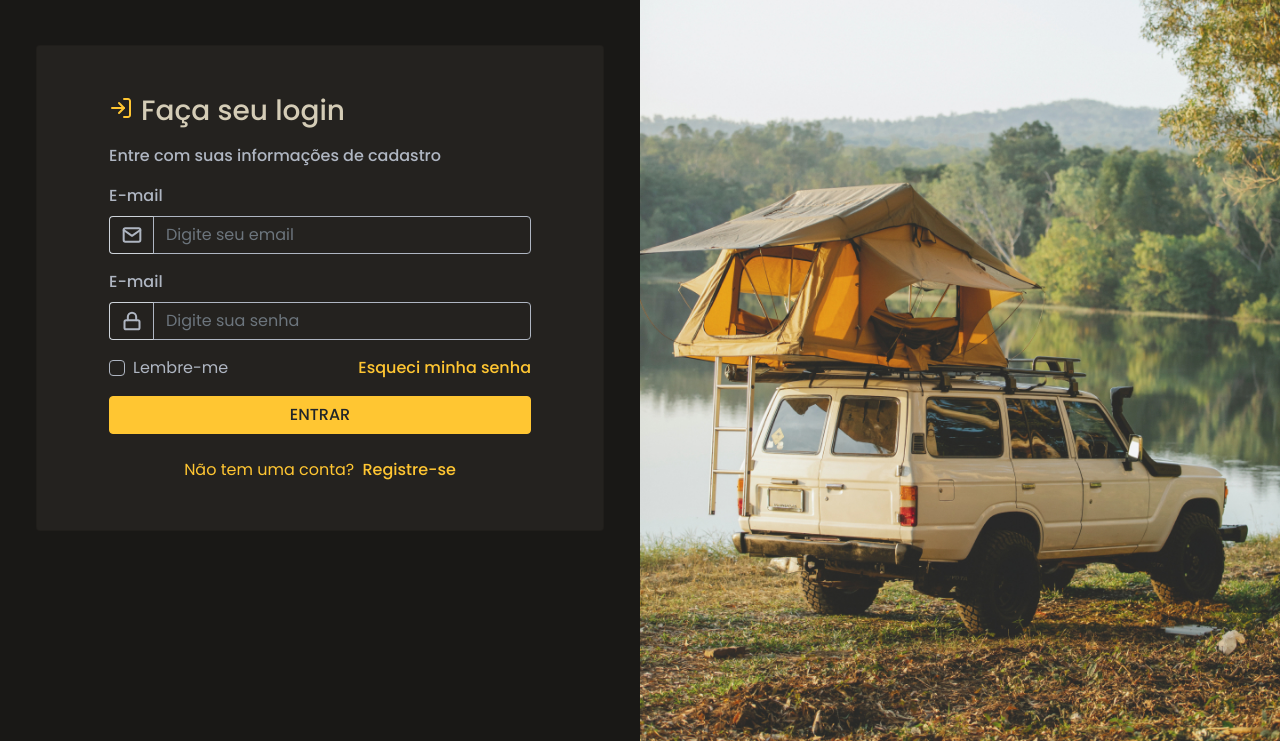
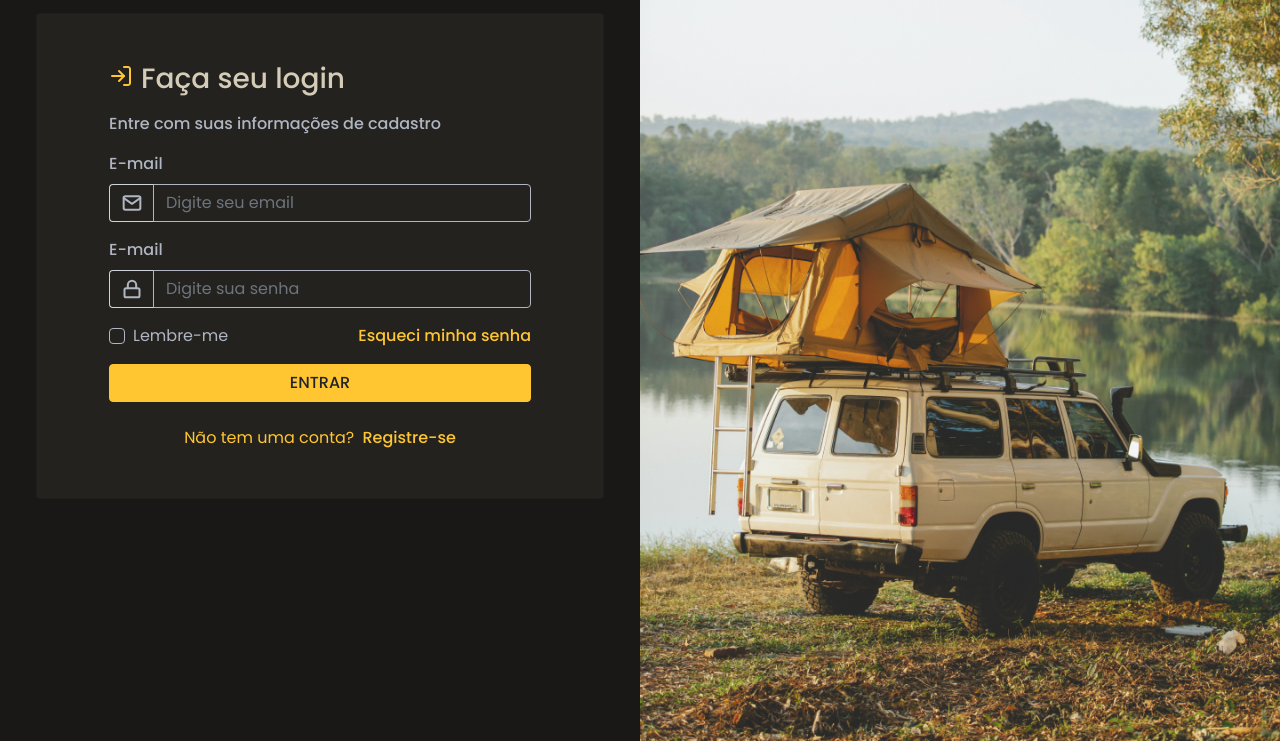
Before and after one commit to JoaoMaiaa/login-form, a website: page index.html in a window 1280 px wide. Shown: the part 59-800 px from the top of the page. Drawn offline with nearby package versions, Linux system fonts and the light colour scheme.

Commit message:
Update index.html

```diff
--- a/index.html
+++ b/index.html
@@ -27,7 +27,7 @@
                             </a>
                         </div>
                     </nav>
-                    <div class="card bg-form mx-4 mt-5">
+                    <div class="card bg-form mx-4 mt-3">
                         <div class="card-body px-md-4 mx-2 mx-md-5 py-5">
                             <div class="card-title d-flex align-items-baseline ">
                                 <svg class="" width="24" height="24" viewBox="0 0 24 24" fill="none"
```
